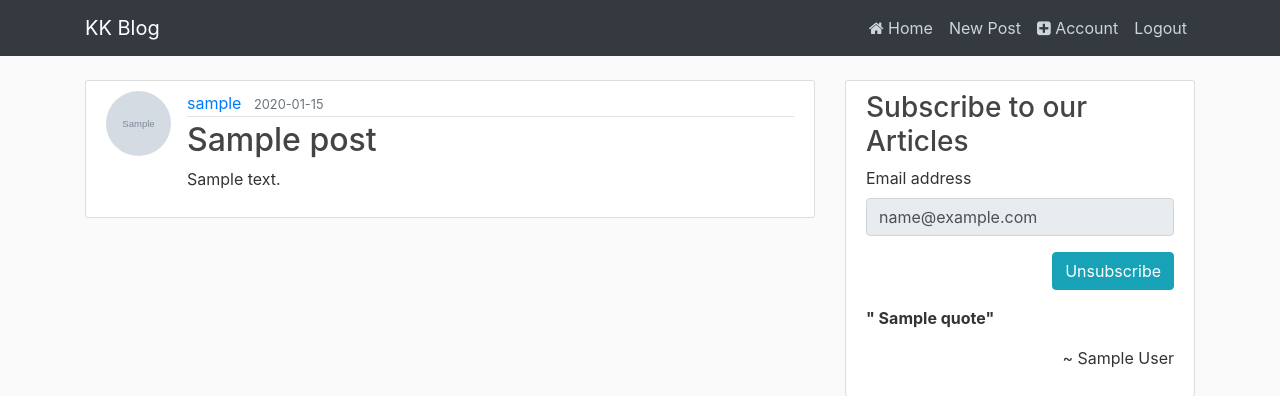
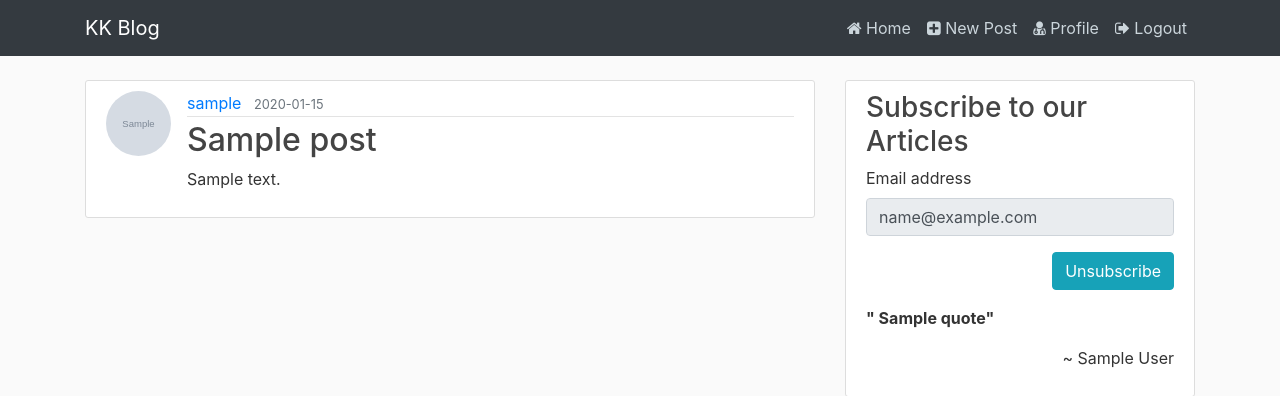
Before and after one commit to k-koech/flask-blog, a Flask app: template app/templates/home.html in a window 1280 px wide. Shown: the top 396 px of the page. Run offline with Flask 2, Linux system fonts and the light colour scheme; a user stored in the database is signed in; tables that the repository leaves empty hold one stand-in row (values such as "Sample post"); the template is opened without the code that fills it: values that come from a table or form of the project are taken from there, most other values are stand-ins (such as "Sample title", 1, 10 or a date in 2020); grey boxes marked "Sample" are stand-in pictures; some libraries are stand-ins or nearby versions.

Commit message:
added fontawesome icons to navbar routes

```diff
--- a/app/templates/layout.html
+++ b/app/templates/layout.html
@@ -31,12 +31,12 @@
             <div class="navbar-nav">
                <a class="nav-item nav-link" href="/"><i class="fa fa-home" aria-hidden="true"></i> Home</a>
             {% if current_user.is_authenticated %}
-               <a class="nav-item nav-link" href="/post/new">New Post</a>
-               <a class="nav-item nav-link" href="{{ url_for('main.profile') }}"><i class="fa fa-plus-square" aria-hidden="true"></i> Account</a>
-               <a class="nav-item nav-link" href="{{ url_for('auth.logout') }}">Logout</a>
+               <a class="nav-item nav-link" href="/post/new"><i class="fa fa-plus-square" aria-hidden="true"></i> New Post</a>
+               <a class="nav-item nav-link" href="{{ url_for('main.profile') }}"><i class="fa fa-user-md" aria-hidden="true"></i> Profile</a>
+               <a class="nav-item nav-link" href="{{ url_for('auth.logout') }}"><i class="fa fa-sign-out" aria-hidden="true"></i> Logout</a>
             {% else %}
-              <a class="nav-item nav-link" href="{{ url_for('auth.login') }}">Login</a>
-              <a class="nav-item nav-link" href="{{ url_for('auth.register') }}">Register</a>
+              <a class="nav-item nav-link" href="{{ url_for('auth.login') }}"><i class="fa fa-sign-in" aria-hidden="true"></i> Login</a>
+              <a class="nav-item nav-link" href="{{ url_for('auth.register') }}"><i class="fa fa-user-plus" aria-hidden="true"></i> Register</a>
             {% endif %}
             </div>
           </div>
```
